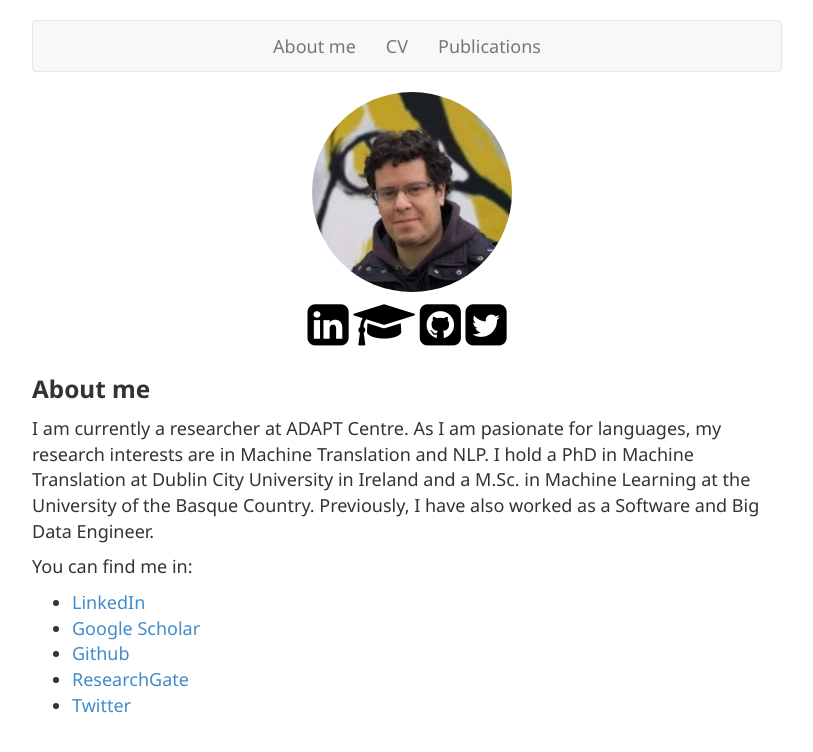
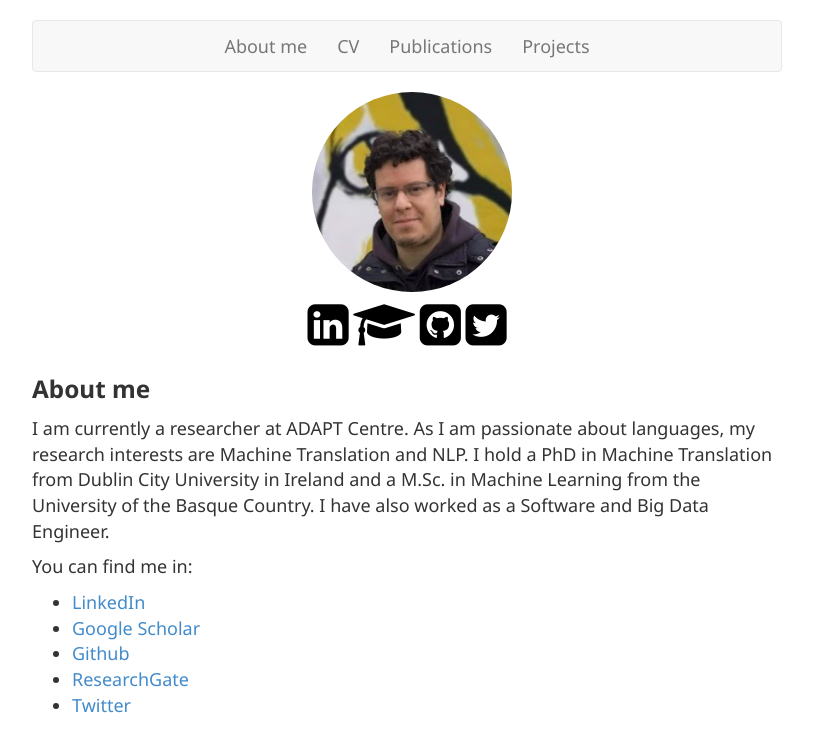
Before and after one commit to alberto-poncelas/alberto-poncelas.github.io, a Jekyll site: the page built from index.md, in a window 1280 px wide. Shown: the top 752 px of the page, without its empty margins (233-1046 px from the left). Built offline with Jekyll 4.4.1, drawn with Linux system fonts in a browser that asks for light colours; nearby versions of some CDN libraries.

Commit message:
add projects page

```diff
--- a/_config.yml
+++ b/_config.yml
@@ -10,7 +10,8 @@ navigation:
       link: /cv.html
     - title: Publications
       link: /publications.html
-
+    - title: Projects
+      link: /projects.html
 
 
 # Conversion
--- a/index.md
+++ b/index.md
@@ -42,7 +42,10 @@ layout: default
 
 
 # About me
-I am currently a researcher at ADAPT Centre. As I am pasionate for languages, my research interests are in Machine Translation and NLP. I hold a PhD in Machine Translation at Dublin City University in Ireland and a M.Sc. in Machine Learning at the University of the Basque Country. Previously, I have also worked as a Software and Big Data Engineer.
+
+I am currently a researcher at ADAPT Centre. As I am passionate about languages, my research interests are Machine Translation and NLP. I hold a PhD in Machine Translation from Dublin City University in Ireland and a M.Sc. in Machine Learning from the University of the Basque Country. I have also worked as a Software and Big Data Engineer.
+
+
 
 You can find me in:
 
```
Also changed, not shown: projects.md (added, +32 -0 lines).
